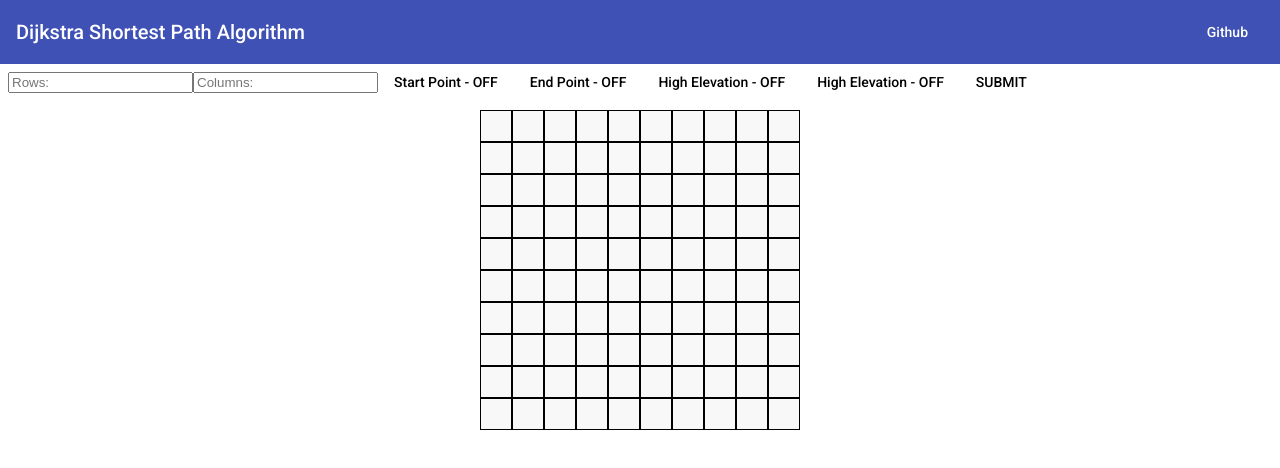
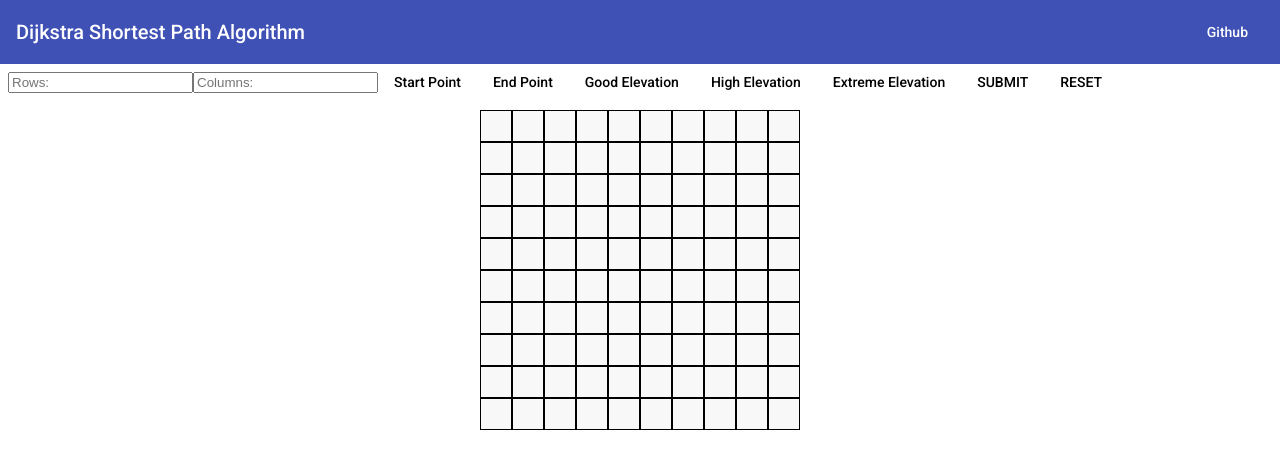
Before and after one commit to vokkantthakkar/shortestpath, an Angular app: page / in a window 1280 px wide. Shown: the top 468 px of the page. Built offline with nearby package versions, Linux system fonts and the light colour scheme.

Commit message:
final commit

```diff
--- a/src/app/app.component.css
+++ b/src/app/app.component.css
@@ -4,7 +4,8 @@
 
 .parameters {
   margin-left: 8px ;
-  flex: 1 1 auto;
+  vertical-align: left;
+
 }
 
 .gridContainer{
@@ -23,7 +24,21 @@
   align-items: flex-start;
 }
 
-.buttonSelected{
-  background: green ;
-  color:white !important;
+.buttonSelected1{
+  background:  rgb(0, 255, 34) ;
 }
+.buttonSelected2{
+  background: blue ;
+
+}
+.buttonSelected3{
+  background: yellow;
+}
+.buttonSelected4{
+  background: orange;
+
+}
+.buttonSelected5 {
+  background: red;
+
+}
--- a/src/app/app.component.html
+++ b/src/app/app.component.html
@@ -7,16 +7,16 @@
 
 
 <div>
-
-<form class="parameters"[formGroup]="options" >
-
-      <span><input type="number"matInput formControlName="Rows" placeholder="Rows: "></span>
-      <span><input type="number" matInput formControlName="Columns" placeholder="Columns: "></span>
-      <span><a mat-button [ngClass]="{'buttonSelected': (elementType == 'START')}" (click)="selectElement('START')">Start Point - {{elementType == 'START'?'ON':'OFF'}}</a></span>
-      <span><a mat-button [ngClass]="{'buttonSelected': (elementType == 'DESTINATION')}" (click)="selectElement('DESTINATION')">End Point - {{elementType == 'DESTINATION'?'ON':'OFF'}}</a></span>
-      <span><a mat-button [ngClass]="{'buttonSelected':  (elementType == 'HIGH ELEVATION')}" (click)="selectElement('HIGH ELEVATION')">High Elevation - {{elementType == 'HIGH ELEVATION'?'ON':'OFF'}}</a></span>
-      <span><a mat-button [ngClass]="{'buttonSelected':  (elementType == 'BLOCKER')}" (click)="selectElement('BLOCKER')">High Elevation - {{elementType == 'BLOCKER'?'ON':'OFF'}}</a></span>
-      <span><a mat-button (click)="findShortestPath()">SUBMIT</a></span>
+  <form class="parameters"[formGroup]="options" >
+    <input type="number"matInput formControlName="Rows" placeholder="Rows: ">
+    <input type="number" matInput formControlName="Columns" placeholder="Columns: ">
+    <a mat-button  [ngClass]="{'buttonSelected1': (elementType == 'START')}" (click)="selectElement('START')">Start Point</a>
+    <a mat-button  [ngClass]="{'buttonSelected2': (elementType == 'DESTINATION')}" (click)="selectElement('DESTINATION')">End Point</a>
+    <a mat-button  [ngClass]="{'buttonSelected3':  (elementType == 'GOOD ELEVATION')}" (click)="selectElement('GOOD ELEVATION')">Good Elevation</a>
+    <a mat-button  [ngClass]="{'buttonSelected4':  (elementType == 'HIGH ELEVATION')}" (click)="selectElement('HIGH ELEVATION')">High Elevation</a>
+    <a mat-button  [ngClass]="{'buttonSelected5':  (elementType == 'BLOCKER')}" (click)="selectElement('BLOCKER')">Extreme Elevation</a>
+    <a mat-button  (click)="findShortestPath()">SUBMIT</a>
+    <a mat-button  (click)="reset()">RESET</a>
     <!--
       <mat-form-field appearance="fill" [color]="elevationControl.value">
       <mat-select [formControl]="elevationControl">
@@ -25,7 +25,7 @@
       <mat-option value="warn">Warn</mat-option>
       </mat-select>
       </mat-form-field>-->
-</form>
+  </form>
 </div>
 
 <div class="gridContainer">
--- a/src/app/app.component.ts
+++ b/src/app/app.component.ts
@@ -30,13 +30,14 @@ export class AppComponent implements OnInit {
   startPoint: Node ;
   endPoint: Node ;
 
+  // Asking the user to input the no. of rows and columns to create a grid
+
   constructor(private fb: FormBuilder) {
     //this.options = fb.group({color : this.elevationControl}) ;
     this.options = this.fb.group({
       "Rows" :[null,[Validators.required, Validators.min(5)]],
       "Columns" :[null,[Validators.required, Validators.min(5)]],
-      //"startPoint": [null,Validators.required],
-      //"endPoint":[null,Validators.required]
+
 
     });
     this.options.valueChanges.subscribe(optionsForm => {
@@ -46,12 +47,13 @@ export class AppComponent implements OnInit {
     }) ;
   }
 
-
+  // Creates a default 10x10 grid on initialisation
 
   ngOnInit()  {
     this.createGrid() ;
+  }
 
-  }
+  // Function to create the grid
 
   createGrid() {
 
@@ -71,10 +73,11 @@ export class AppComponent implements OnInit {
                     .value() ;
   }
 
+  // Function to dictate the type of node it is
+
   selectElement(elementType) {
     if(elementType === 'START') {
       this.elementType = elementType ;
-
     }
     else if(elementType == 'DESTINATION') {
       this.elementType = elementType ;
@@ -97,22 +100,16 @@ export class AppComponent implements OnInit {
     this.elementType = null;
   }
 
+  // when you interact with an element, it forms an event to be communicated from the element component to app component
+  // this event transfer a string telling us what to do with that data, and the properties of that element
 
-  resetGridProperty(propertName, value){
-    for(let row of this.gridArr){
-      for (let node of row){
-        node[propertName]=value;
-      }
-    }
-  }
   pageAction(event){
     let {action, data} = event;
     if(action == "SET_START_NODE"){
-
+      this.startPoint = null ;
       //this.options.get("startPoint").setValue(data);
       //console.log(this.options.controls['startPoint'].patchValue(data)) ;
       this.startPoint = data ;
-      console.log(this.startPoint) ;
 
     }else if(action == "SET_DEST_NODE"){
       this.endPoint = data ;
@@ -121,8 +118,25 @@ export class AppComponent implements OnInit {
     }
   }
 
+  // function to reset the grid and the nodes
+
+  reset() {
+    this.gridArr = null ;
+    this.startPoint = null ;
+    this.endPoint = null ;
+    this.elementType = null ;
+    this.evalNodeList = [] ;
+    this.options.reset({
+      Rows: this.ROWS ,
+      Columns: this.COLUMNS
+    })
+    this.createGrid() ;
+  }
+
+  // function to find the shortest path
+  // compares distance from neighbouring nodes to find the shortest path
+
   async findShortestPath(){
-
 
     let startNode = this.startPoint ;
     let destNode = this.endPoint ;
@@ -132,13 +146,10 @@ export class AppComponent implements OnInit {
 
     for(let node of this.evalNodeList){
 
-      this.toggleNodeInProcess(node);
-
-
       if(!node.isVisited){
         this.updateNeighborsDistance(node);
       }
-      this.toggleNodeInProcess(node);
+
 
       if(this.checkIfDestReached(destNeighbours)){
       break;
@@ -151,10 +162,6 @@ export class AppComponent implements OnInit {
       this.gridArr[prevNodeInShortestPath.y][prevNodeInShortestPath.x].isInShortestPath = true;
       currNode = prevNodeInShortestPath;
     }
-  }
-
-  toggleNodeInProcess(node:Node){
-    node.isInProgress = !node.isInProgress;
   }
 
   checkIfDestReached(neighbours){
@@ -171,6 +178,8 @@ export class AppComponent implements OnInit {
       return false;
     }
   }
+
+  // updating distance of each and every neighbor
 
   updateNeighborsDistance = (node:Node) => {
     let neighbours = this.findNeighbours(node);
@@ -190,6 +199,8 @@ export class AppComponent implements OnInit {
 
     node.visit();
   }
+
+  // function for various boundary conditions at the edges when finding and evaluating the relevant neighbours
 
   findNeighbours({x, y}){
 
--- a/src/app/element/element.component.css
+++ b/src/app/element/element.component.css
@@ -25,7 +25,7 @@
 }
 
 .elementGoodElevation{
-    background: green ;
+    background: yellow ;
 }
 .elementHighElevation {
     background:  orange;
@@ -36,7 +36,7 @@
 }
 
 .elementShortestPath {
-    background:  rgb(130, 245, 140) ;
+    background:  green ;
 }
 .hover {
     cursor: pointer;
--- a/src/app/element/element.component.html
+++ b/src/app/element/element.component.html
@@ -5,7 +5,6 @@
     'elementEndPoint': node.EndPoint,
     'elementGoodElevation': node.isGoodElevation,
     'elementHighElevation': node.isHighElevation,
-    'elementVisited': (node.isVisited && !node.isBlocked && !node.EndPoint && !node.StartPoint),
     'elementShortestPath': node.isInShortestPath,
     'elementInProgress': node.isInProgress,
     'hover':elementType
--- a/src/app/element/element.component.ts
+++ b/src/app/element/element.component.ts
@@ -8,7 +8,8 @@ import { Node } from 'src/app/Node/Node'
 })
 export class ElementComponent implements OnInit {
 
-
+  //represents one square box in the grid
+  //creates the visual representation of a node with multiple properties
 
   @Input("node")
   node: Node ;
@@ -31,17 +32,30 @@ export class ElementComponent implements OnInit {
     }
   }
 
+  // Emits an event that is caught by the pageAction function in the app.component file and is used to send value of assigned node there
 
   ElementClick() {
     if(this.elementType == "START") {
+      if(this.node.StartPoint){
+        this.node.StartPoint = false ;
+        this.pageAction.emit(this.createPageActionPayload("CLEAR_BOX_ACTION", null));
+      }
+      else{
         this.node.setStartPoint() ;
         this.pageAction.emit(this.createPageActionPayload("CLEAR_BOX_ACTION", null));
         this.pageAction.emit(this.createPageActionPayload("SET_START_NODE", this.node));
     }
+  }
     if(this.elementType == "DESTINATION") {
+      if(this.node.EndPoint) {
+        this.node.EndPoint = false ;
+        this.pageAction.emit(this.createPageActionPayload("CLEAR_BOX_ACTION", null));
+      }
+      else {
         this.node.setEndPoint() ;
         this.pageAction.emit(this.createPageActionPayload("CLEAR_BOX_ACTION", null));
         this.pageAction.emit(this.createPageActionPayload("SET_DEST_NODE", this.node));
+      }
     }
     if(this.elementType == "BLOCKER"){
       this.node.block();
```
Also changed, not shown: firebase.json (added), 1 other file (tests, documents, lock files or other folders). Lines whose indentation alone changed are shown as unchanged.
